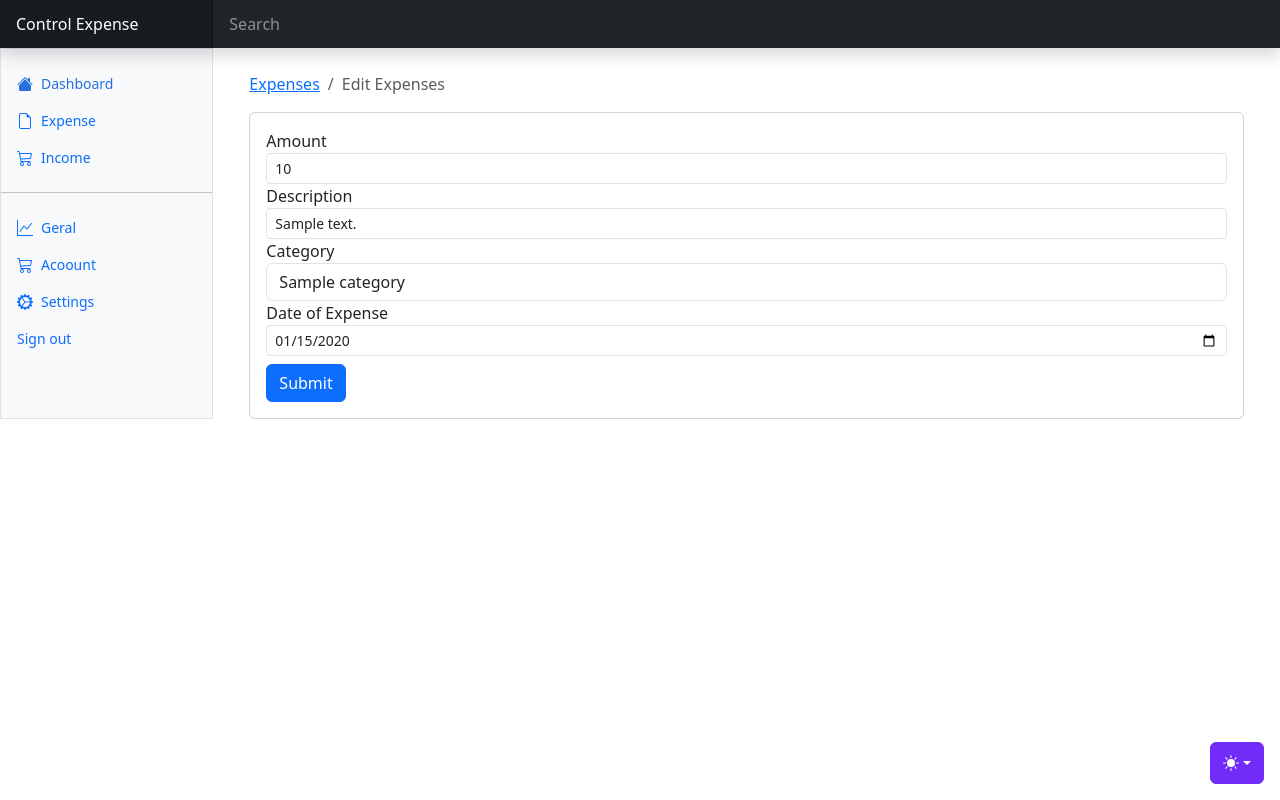
After one commit to HeitorLouzeiro/django-expense-control, a Django app: template expense/templates/expense/pages/editExpense.html in a window 1280 px wide. The commit adds this page. Run offline with Django 3.2, Linux system fonts and the light colour scheme; the template is opened without the code that fills it: most values are stand-ins (such as "Sample title", 1, 10 or a date in 2020).

Commit message:
Expenses CRUD.

```diff
--- /dev/null
+++ b/expense/templates/expense/pages/editExpense.html
@@ -0,0 +1,68 @@
+{% extends 'base.html' %}
+{% block title %}Edit Expense{% endblock title %}
+
+{% block content %}
+
+<div class="container mt-4">
+  <nav aria-label="breadcrumb">
+    <ol class="breadcrumb">
+      <li class="breadcrumb-item">
+        <a href="{% url 'expense:home'%}">Expenses</a>
+      </li>
+      <li class="breadcrumb-item active" aria-current="page">Edit Expenses</li>
+    </ol>
+  </nav>
+
+  <div class="card">
+    <div class="card-body">
+      <form action="{% url 'expense:editExpense' expense.id %}" method="post">
+        {% csrf_token %}
+        <div class="form-group">
+          <label for="">Amount</label>
+          <input
+            type="text"
+            class="form-control form-control-sm"
+            name="amount"
+            value="{{values.amount}}"
+          />
+        </div>
+        <div class="form-group">
+          <label for="">Description</label>
+          <input
+            type="text"
+            class="form-control form-control-sm"
+            name="description"
+            value="{{values.description}}"
+          />
+        </div>
+        <div class="form-group">
+          <label for="">Category</label>
+          <select class="form-control" name="category">
+            {% for category in categories%}
+            <option name="category" value="{{category.id}}"
+              >{{category.name}}</option
+            >
+
+            {% endfor %}
+          </select>
+        </div>
+        <div class="form-group">
+          <label for="">Date of Expense</label>
+          <input
+            type="date"
+            class="form-control form-control-sm"
+            name="expense_date"
+            value="{{ values.date|date:'Y-m-d' }}"
+          />
+        </div>
+        <input
+          type="submit"
+          value="Submit"
+          class="btn btn-primary btn-primary-sm mt-2"
+        />
+      </form>
+    </div>
+  </div>
+</div>
+
+{% endblock %}
--- a/expense/urls.py
+++ b/expense/urls.py
@@ -7,4 +7,6 @@ app_name = 'expense'
 urlpatterns = [
     path('', views.home, name='home'),
     path('add/expense/', views.addExpense, name='addExpense'),
+    path('edit/expense/<int:id>/', views.editExpense, name='editExpense'),
+    path('delete/expense/<int:id>/', views.deleteExpense, name='deleteExpense'),
 ]
```
Also changed, not shown: expense/templates/expense/pages/home.html (+55 -5 lines), expense/views.py (+48 -0 lines).
